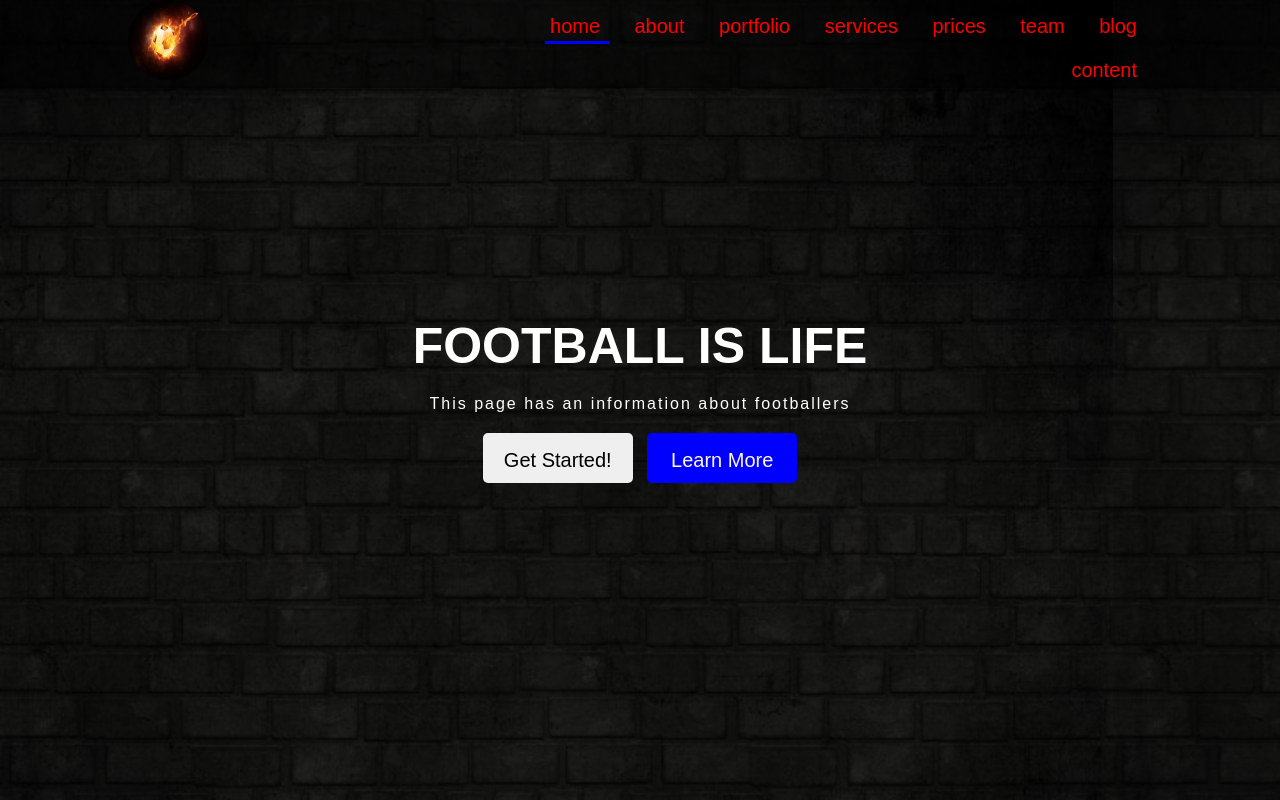
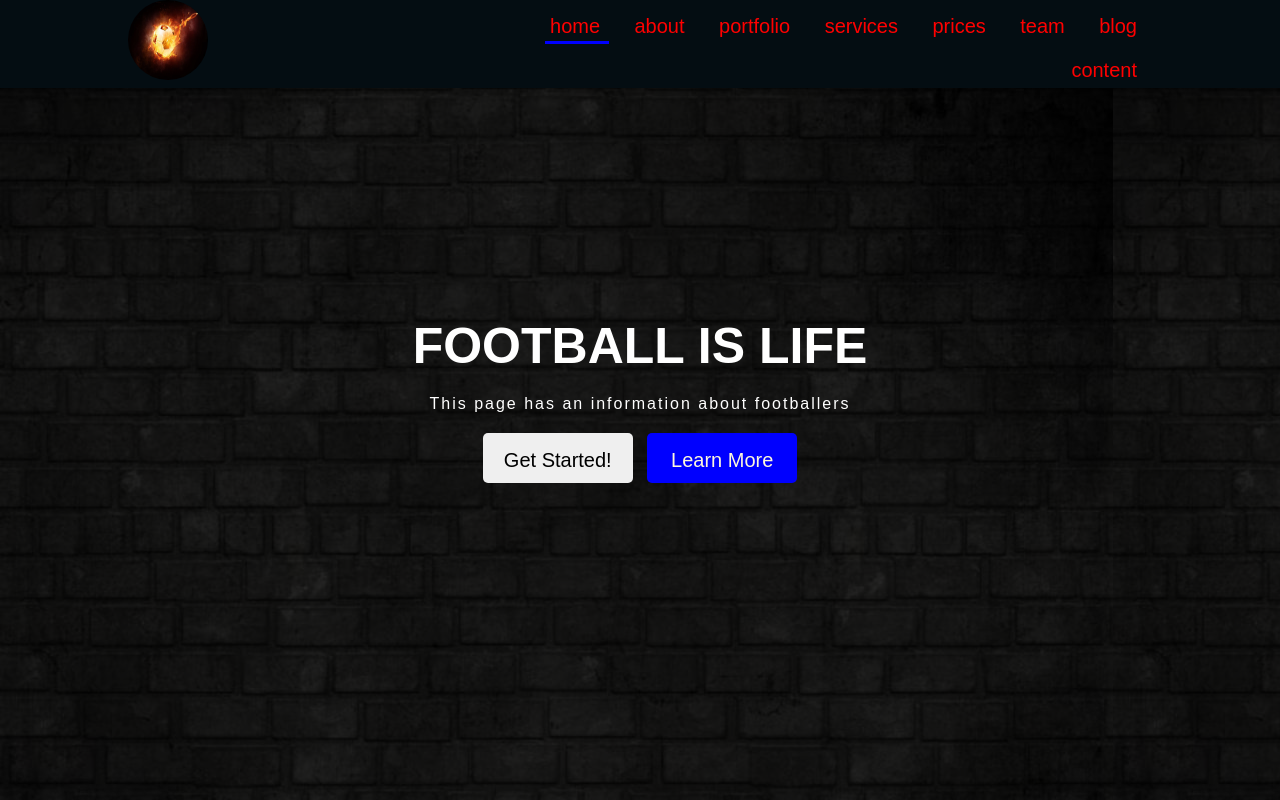
Before and after one commit to Moshehta/Kora-, a plain HTML site: page index.html in a window 1280 px wide. Shown: the top 800 px of the page. Drawn offline with Linux system fonts and the light colour scheme; a script that the page names is missing.

Commit message:
.header {   width: 100%;   position: fixed;   background-color: #040d12;   z-index: 5; }:   css/header.css

```diff
--- a/css/header.css
+++ b/css/header.css
@@ -6,7 +6,7 @@
 .header {
   width: 100%;
   position: fixed;
-  background-color: rgba(0, 0, 0, 0.5);
+  background-color: #040d12;
   z-index: 5;
 }
 .header .container {
```
